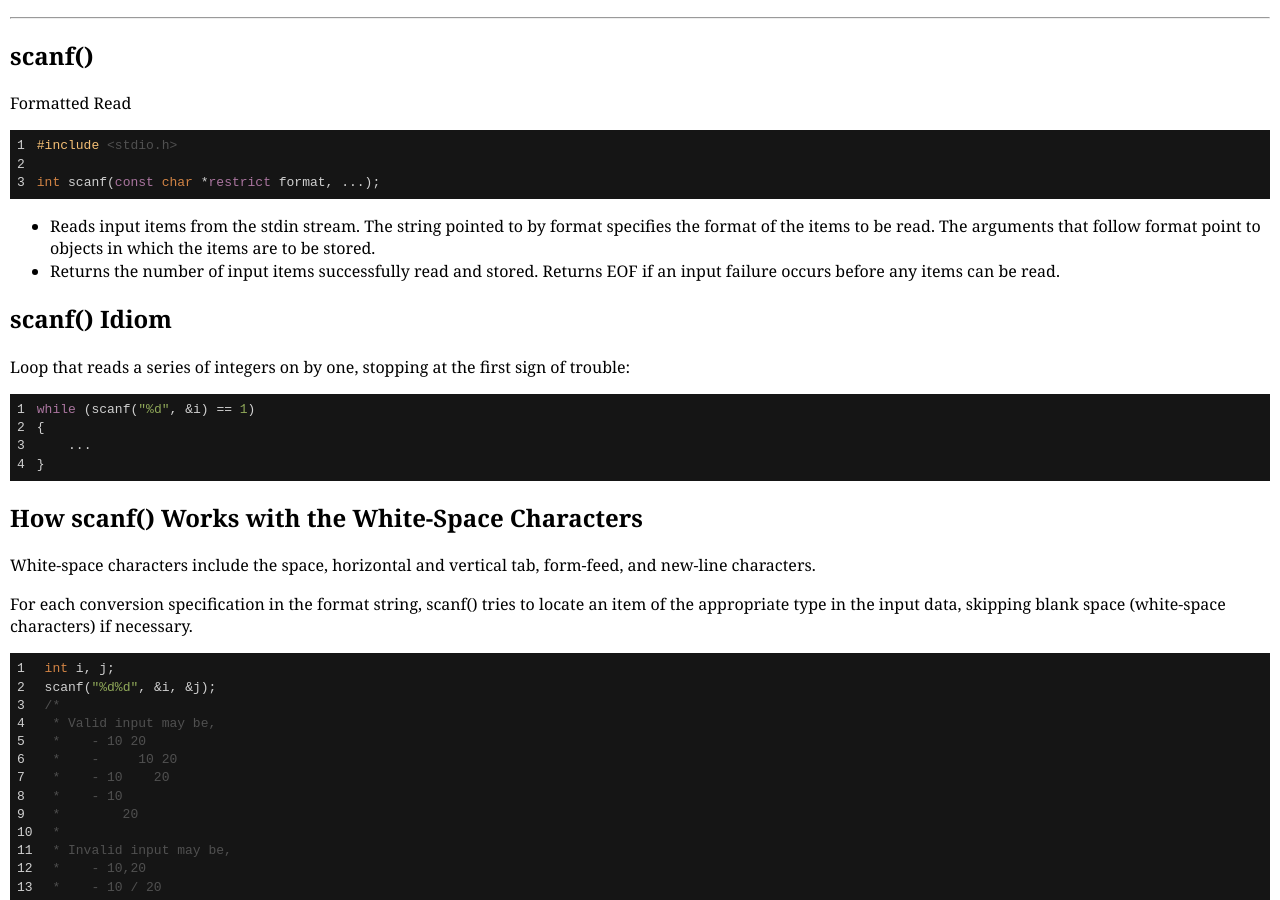
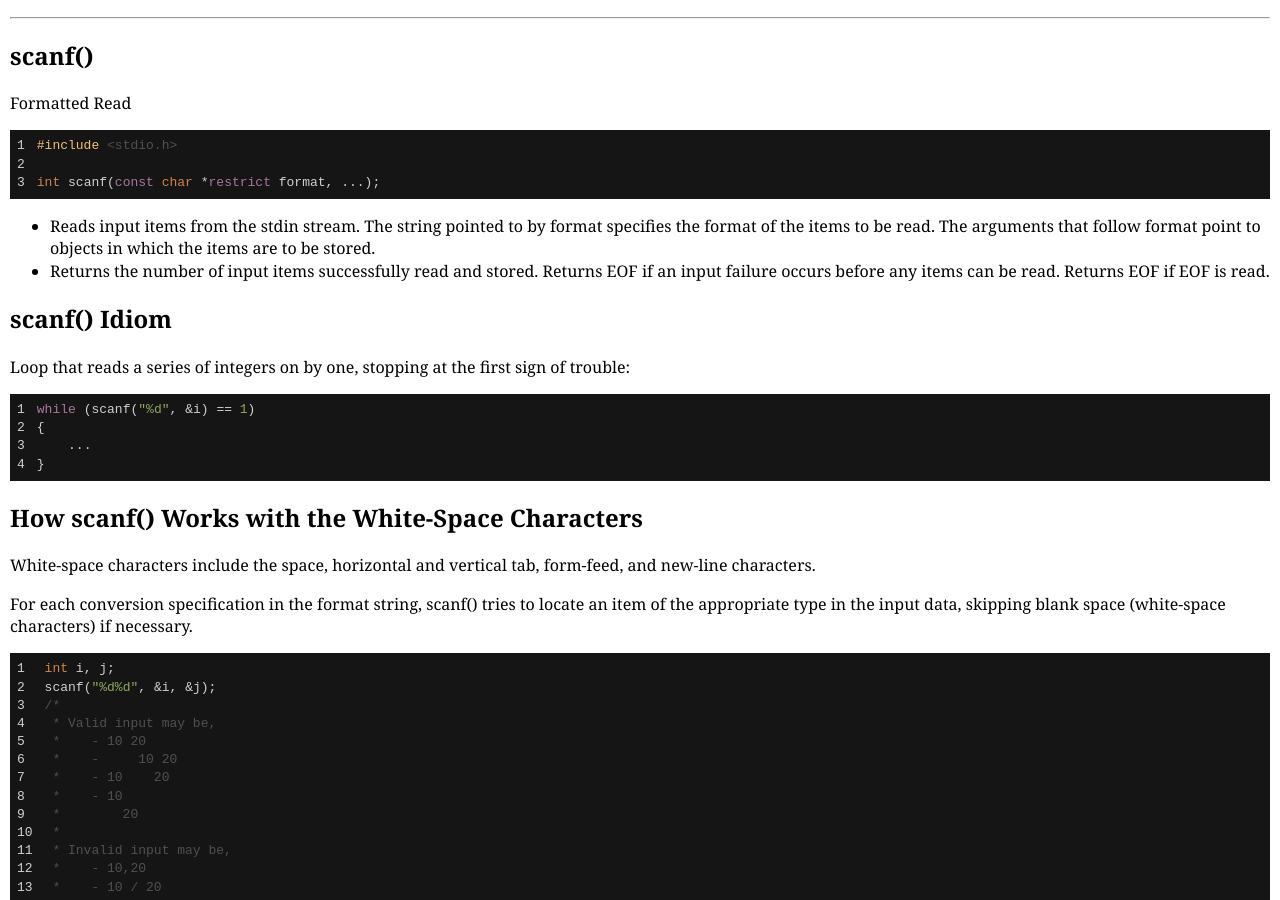
Before and after one commit to kyungjae-lee/kyungjae-lee.github.io, a Jekyll site: the page built from _posts/c-programming/2021-04-10-scanf.md, in a window 1280 px wide and 900 px high, scrolled down 483 px. Built offline with Jekyll 4.4.1, drawn with Linux system fonts in a browser that asks for light colours.

Commit message:
Update 'scanf' notes

```diff
--- a/_posts/c-programming/2021-04-10-scanf.md
+++ b/_posts/c-programming/2021-04-10-scanf.md
@@ -19,7 +19,8 @@ int scanf(const char *restrict format, ...);
   specifies the format of the items to be read. The arguments that follow
   format point to objects in which the items are to be stored.
 - Returns the number of input items successfully read and stored. Returns EOF
-  if an input failure occurs before any items can be read.
+  if an input failure occurs before any items can be read. Returns EOF if EOF
+  is read.
 
 ## scanf() Idiom
 
```
